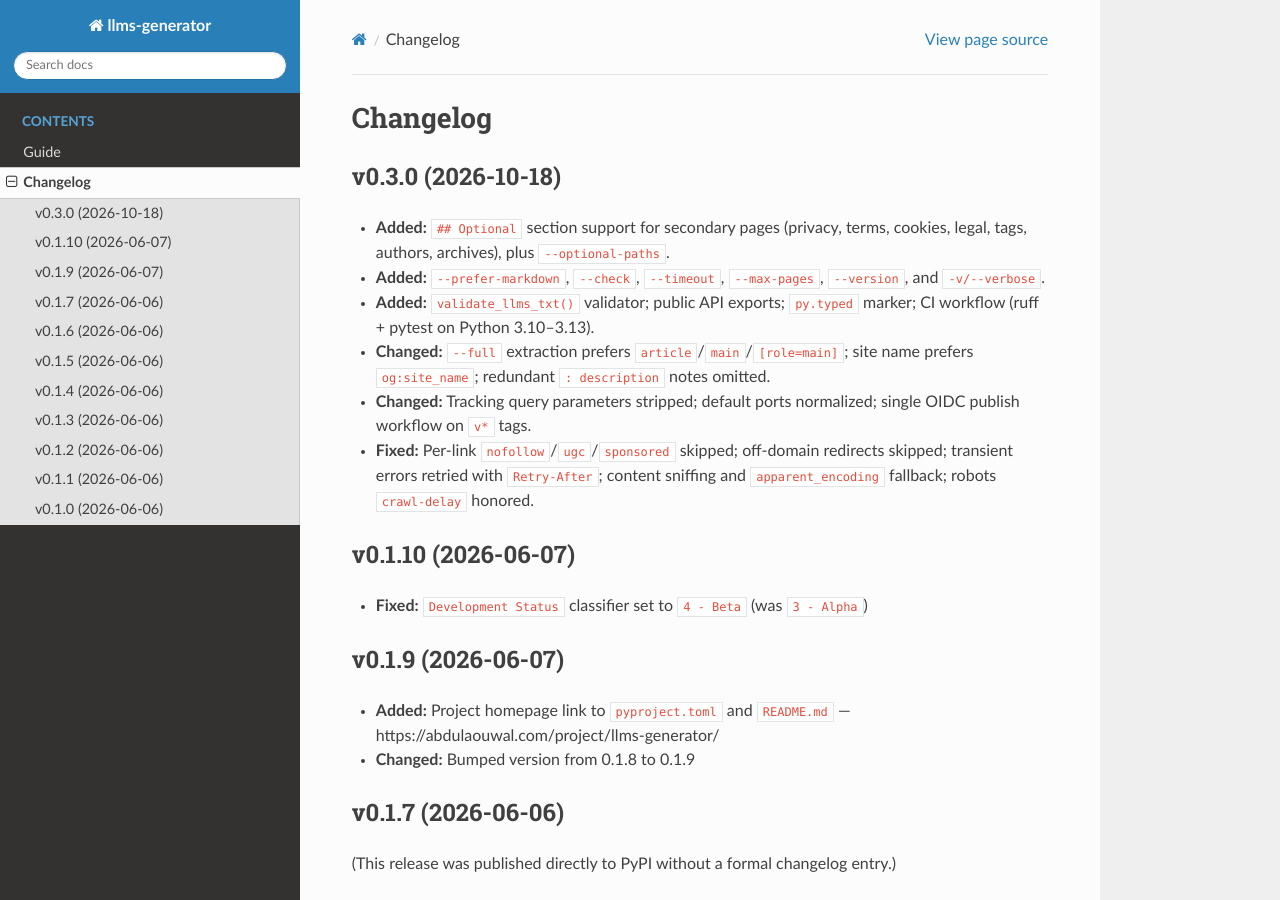
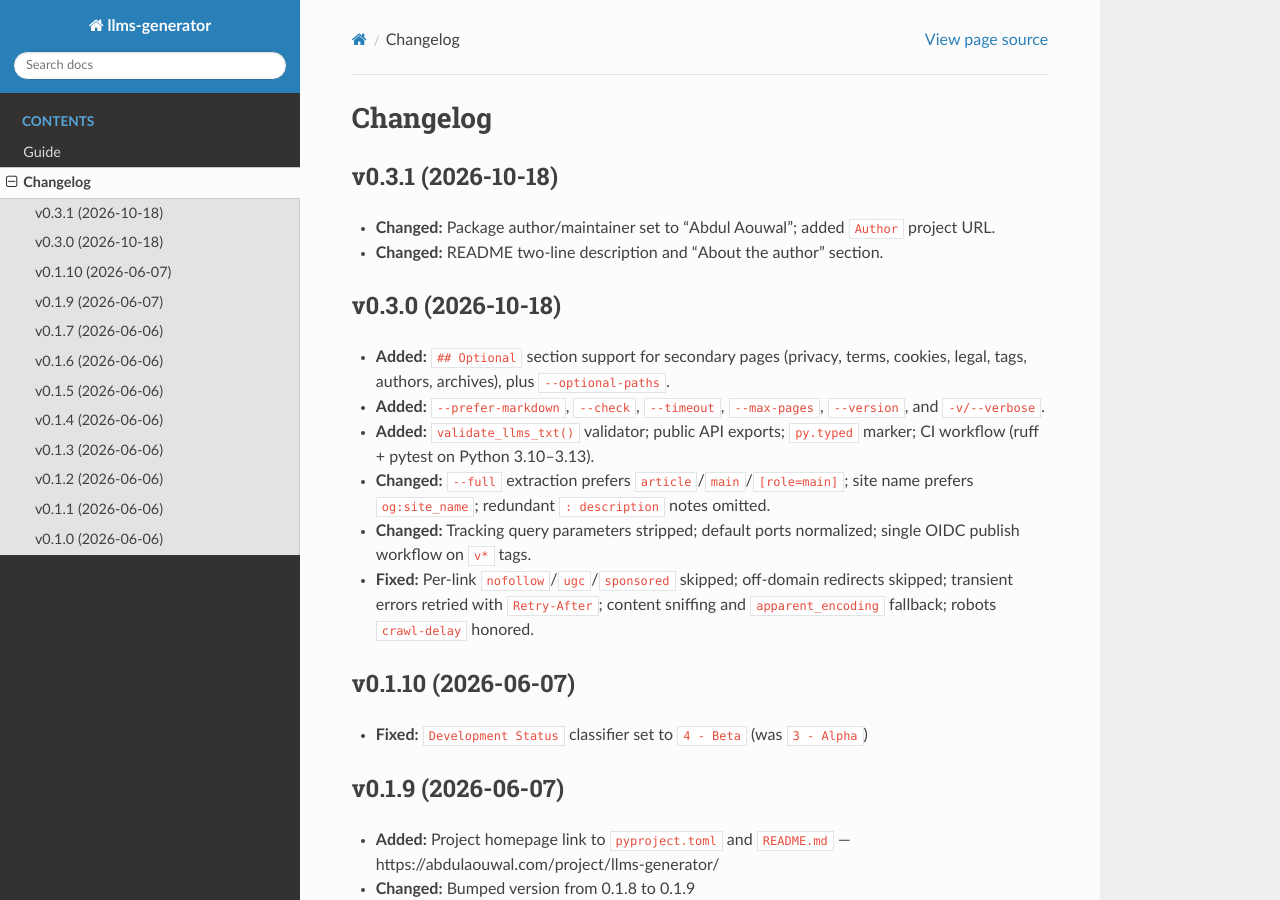
Before and after one commit to aouwalitshikkha/llms-generator, a Sphinx documentation site: the page built from docs/changelog.md, in a window 1280 px wide and 900 px high. Built offline with Sphinx 7.4.7 and the Read the Docs theme 3.1.0, drawn with Linux system fonts in a browser that asks for light colours.

Commit message:
v0.3.1: brand author metadata and README tagline
- pyproject: author/maintainer "Abdul Aouwal", add Author URL
- README: two-line description + "About the author" section
- AGENTS.md: canonical author/title note
- bump version to 0.3.1; changelog entries

```diff
--- a/docs/changelog.md
+++ b/docs/changelog.md
@@ -1,4 +1,9 @@
 # Changelog
+
+## v0.3.1 (2026-10-18)
+
+- **Changed:** Package author/maintainer set to "Abdul Aouwal"; added `Author` project URL.
+- **Changed:** README two-line description and "About the author" section.
 
 ## v0.3.0 (2026-10-18)
 
--- a/docs/conf.py
+++ b/docs/conf.py
@@ -6,7 +6,7 @@
 project = "llms-generator"
 copyright = "2026, aouwalitshikkha"
 author = "aouwalitshikkha"
-release = "0.3.0"
+release = "0.3.1"
 
 extensions = [
     "myst_parser",
--- a/llms_generator/_version.py
+++ b/llms_generator/_version.py
@@ -1 +1 @@
-__version__ = "0.3.0"
+__version__ = "0.3.1"
--- a/pyproject.toml
+++ b/pyproject.toml
@@ -9,7 +9,8 @@
 readme = "README.md"
 license = "MIT"
 requires-python = ">=3.10"
-authors = [{name = "aouwalitshikkha"}]
+authors = [{name = "Abdul Aouwal"}]
+maintainers = [{name = "Abdul Aouwal"}]
 keywords = ["llms.txt", "crawler", "seo", "ai", "llm"]
 classifiers = [
     "Development Status :: 4 - Beta",
@@ -39,6 +40,7 @@
 
 [project.urls]
 Homepage = "https://abdulaouwal.com/project/llms-generator/"
+Author = "https://abdulaouwal.com/"
 Repository = "https://github.com/aouwalitshikkha/llms-generator"
 Changelog = "https://github.com/aouwalitshikkha/llms-generator/blob/main/CHANGELOG.md"
 Documentation = "https://llms-generator.readthedocs.io/"
```
Also changed, not shown: AGENTS.md (+3 -0 lines), CHANGELOG.md (+6 -0 lines), README.md (+13 -1 lines).
